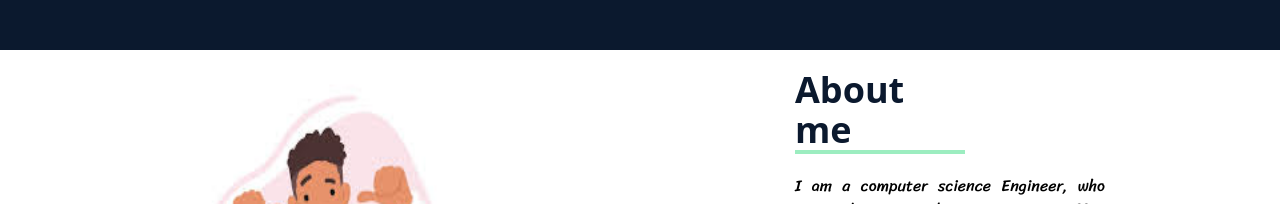
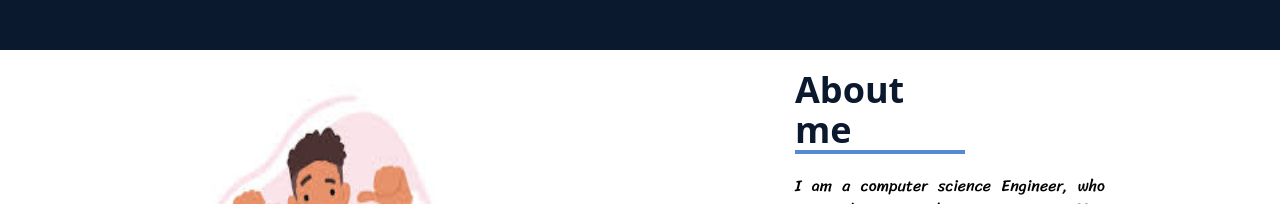
Before and after one commit to vasanthselva/react-portfolio, a React (Create React App) app: page / in a window 1280 px wide. Shown: the part 657-861 px from the top of the page. Built offline with nearby package versions, Linux system fonts and the light colour scheme.

Commit message:
Update About.js

```diff
--- a/src/components/About.js
+++ b/src/components/About.js
@@ -12,7 +12,7 @@ export default function About() {
             </div>
             <div className='md:w-1/2 flex justify-center bg-text'>
             <div className='md:w-1/2 flex flex-col justify-center bg-'>
-            <h1 className='text-4xl text-[#0b192e] border-b-4 border-[#9cedc0] mb-5 w-[170px] font-bold'>About me</h1>
+            <h1 className='text-4xl text-[#0b192e] border-b-4 border-[#568bd1] mb-5 w-[170px] font-bold'>About me</h1>
                     <p className='pb-5 font-home-font'>{config.line1}</p>
                     <p className='pb-5 font-home-font'>{config.line2}</p>
                     <p className='font-home-font'>{config.line3}</p>
```
